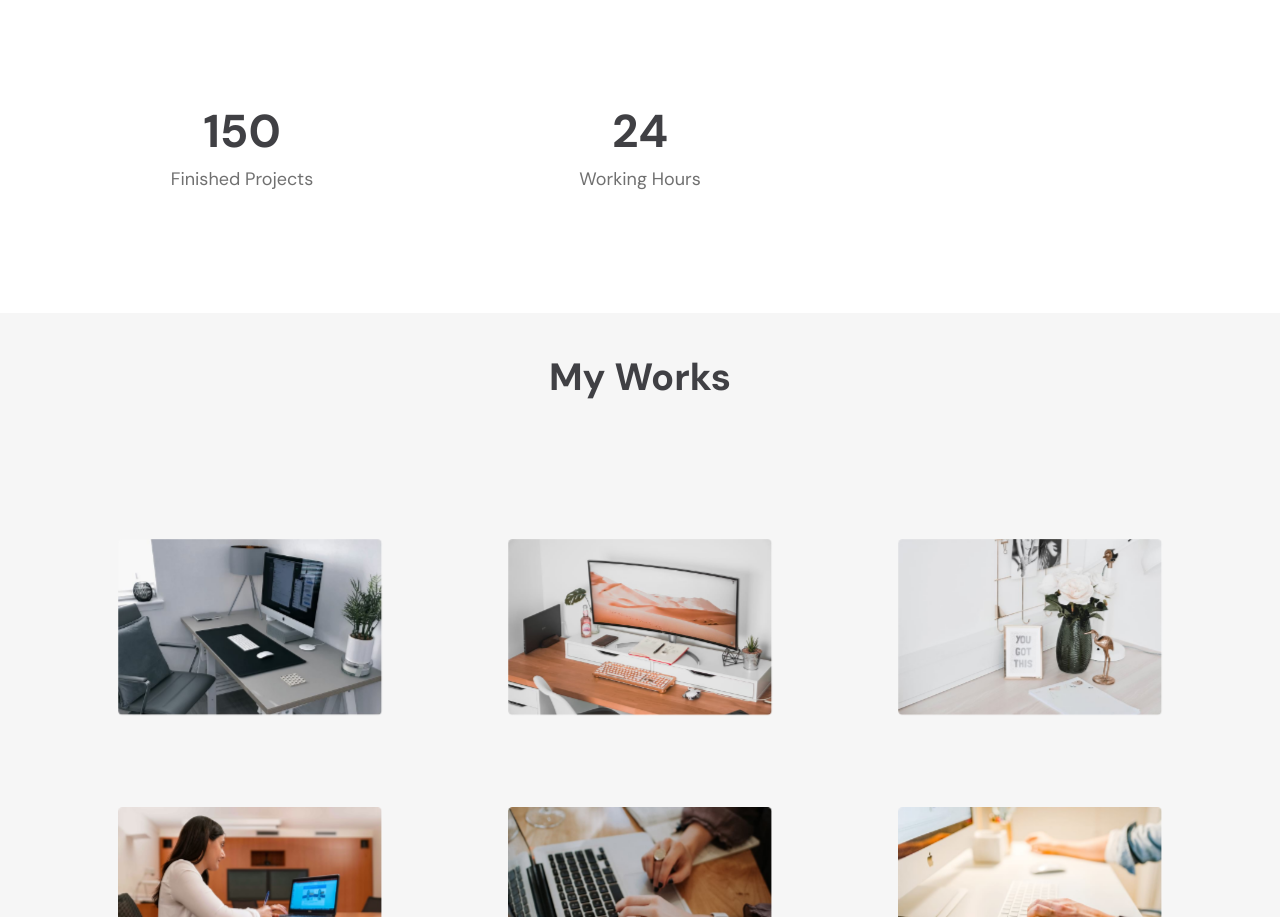
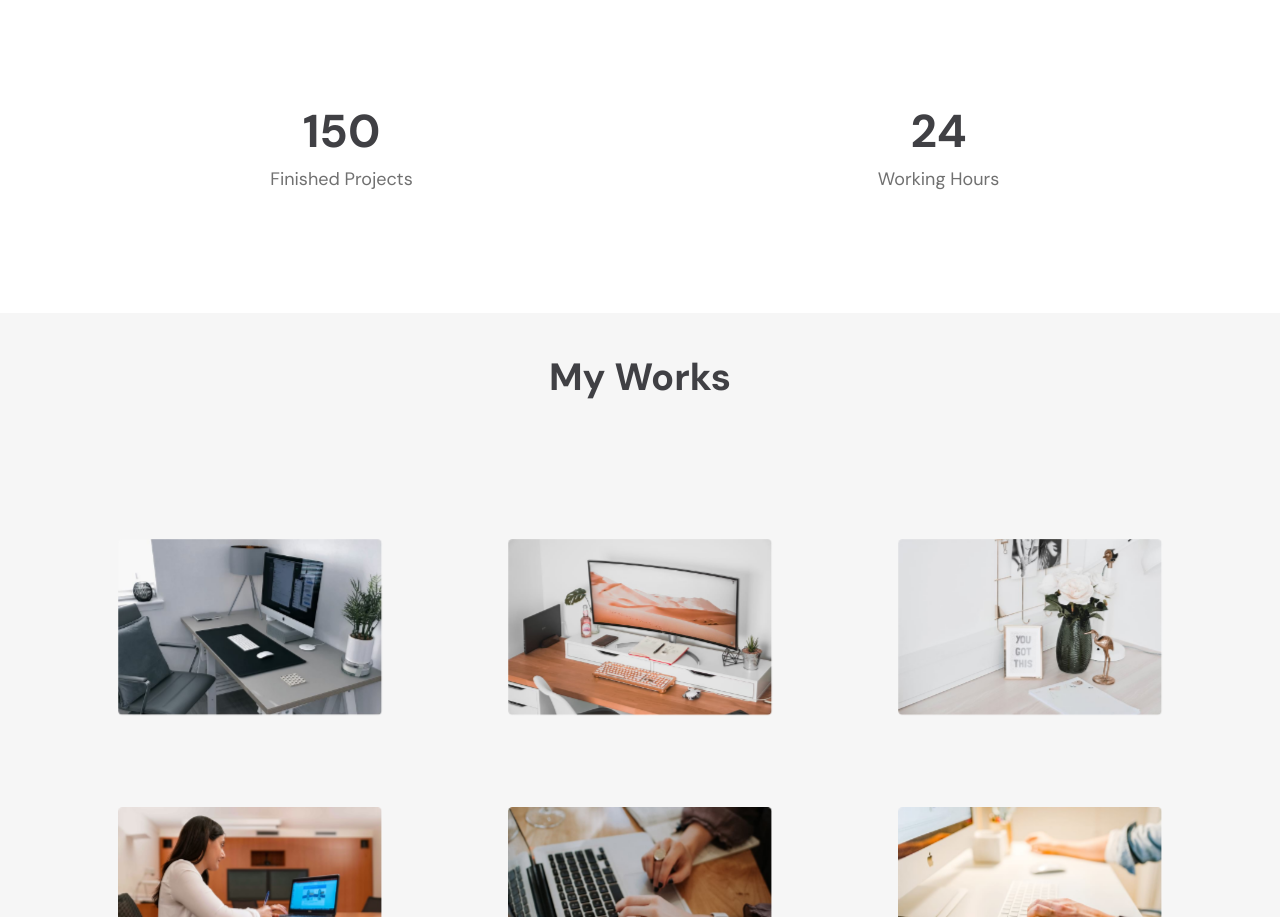
Before and after one commit to Rexisle/theweboga, a plain HTML site: page index.html in a window 1280 px wide. Shown: the part 2990-3907 px from the top of the page. Drawn offline with Linux system fonts and the light colour scheme.

Commit message:
Update index.html

```diff
--- a/index.html
+++ b/index.html
@@ -322,11 +322,11 @@ Author URL: http://w3layouts.com
         <div class="container py-lg-5 py-md-4 py-2">
             <div class="w3l-stats-inner-inf py-lg-4">
                 <div class="row stats-con text-center">
-                    <div class="col-lg-4 col-6 stats_info counter_grid">
+                    <div class="col-lg-6 col-6 stats_info counter_grid">
                         <p class="counter"> 150 </p>
                         <h3>Finished Projects</h3>
                     </div>
-                    <div class="col-lg-4 col-6 stats_info counter_grid">
+                    <div class="col-lg-6 col-6 stats_info counter_grid">
                         <p class="counter"> 24 </p>
                         <h3>Working Hours</h3>
                     </div>
```
